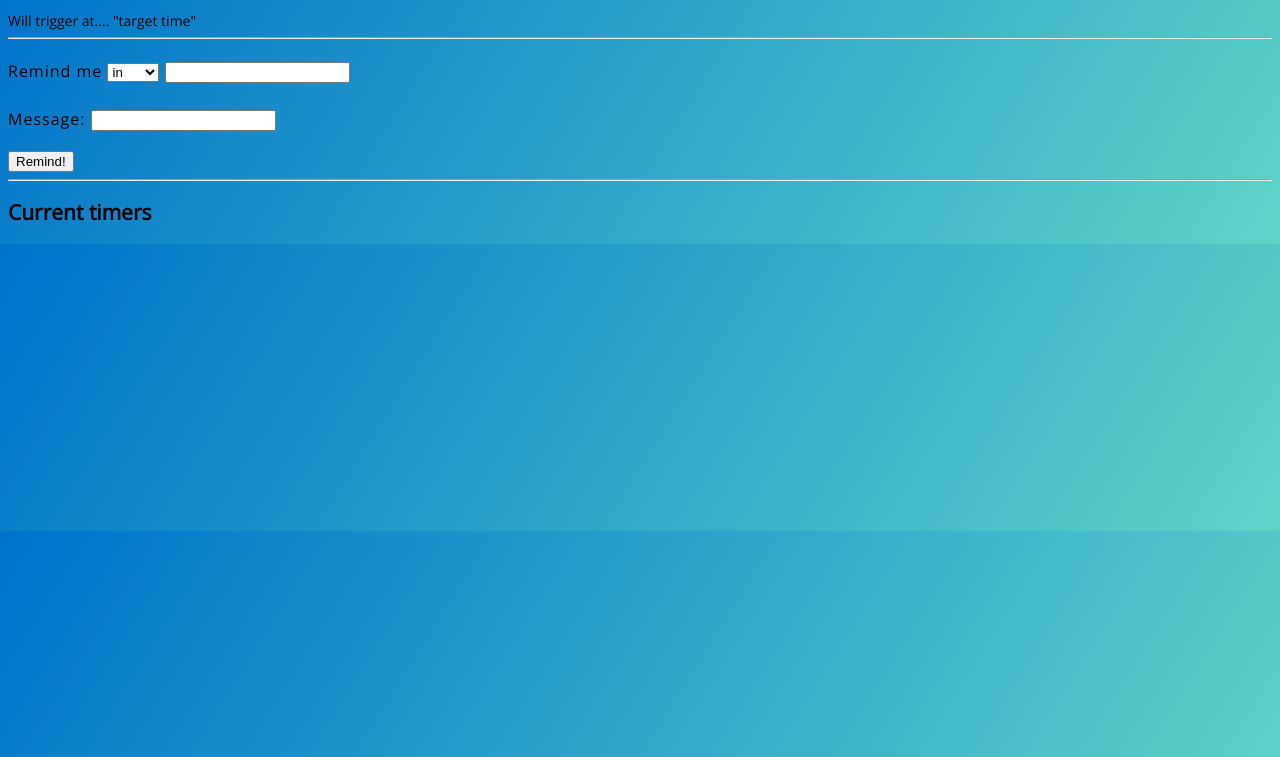
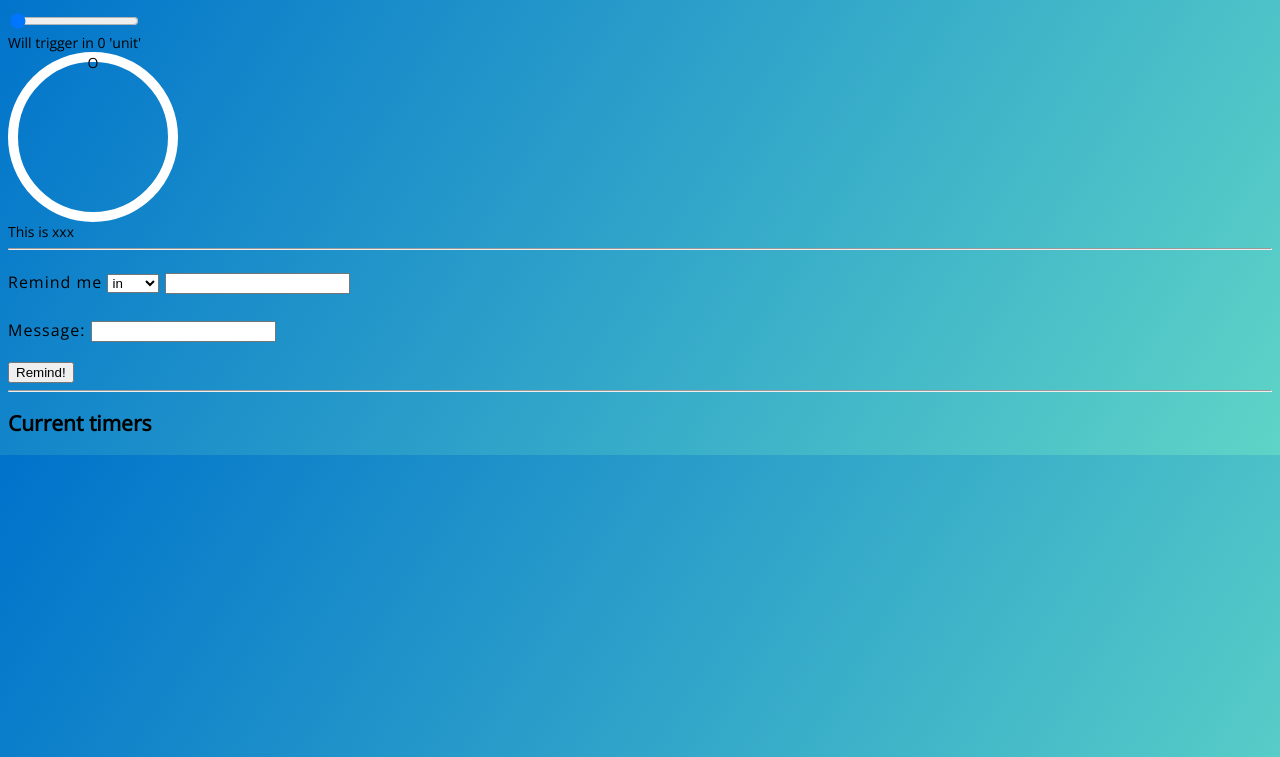
Before and after one commit to Chevron9/rembud, a website with bundled scripts: page index.html in a window 1280 px wide. Shown: the part 43-800 px from the top of the page. Built offline with nearby package versions, Linux system fonts and the light colour scheme.

Commit message:
added rough outline of circle slider

```diff
--- a/index.html
+++ b/index.html
@@ -16,9 +16,25 @@
   <body>
     <h1>REMBUD</h1>
     <div class="radial_input">
-      <div class="radial_controller"></div>
+      <div class="radial_controller">
+        <div class="slidecontainer">
+          <input type="range" min="1" max="9999999" value="1" class="slider" id="myRange" oninput="myRange_val.value = this.value">
+        </div>
+      </div>
     </div>
-    Will trigger at.... "target time"
+    Will trigger in <output id="myRange_val">0</output> 'unit'
+
+    <div class="fastinput">
+      <div class="radial_controller">
+        <div class="circle" id="circle_base">
+        <!-- could do a lot of border divs and handle input via the control button (can you calc num rot?) -->
+        <div class="radial_control">
+          <div class="radial_handle">O</div>
+        </div>
+        </div>
+      </div>
+    </div>
+    This is <span id="radial_output">xxx</span>
     <hr class="solid">
     <p>Remind me
       <select name="timer_mode" id="timer_mode">
--- a/scripts/main.js
+++ b/scripts/main.js
@@ -1,15 +1,20 @@
 "use strict";
 import { msToTime, convert_to_ms } from "./modules/dateutils.mjs";
 import {Timer} from "./modules/timer.mjs";
+import { updatepos, register_interaction } from "./radial_input.js";
 
 // UI elements
 const remindButton = document.getElementById('remindbtn');
 const duration = document.getElementById("remind_input");
 const message_field = document.getElementById("message_field");
 const reminder_mode = document.getElementById("timer_mode");
-const UItimer_list = document.getElementById("timerlist")
+const UItimer_list = document.getElementById("timerlist");
+
+const radial_base = document.getElementById("circle_base");
+const radial_output = document.getElementById("radial_output");
 
 //dynamic UI
+
 
 //---
 
@@ -19,6 +24,11 @@ var Clock_beat;
 
 //script start
 start_clock()
+
+
+//Events
+radial_base.addEventListener("pointerdown", register_interaction);
+
 
 //Worker wrapper
 function start_clock() {
--- /dev/null
+++ b/scripts/radial_input.js
@@ -0,0 +1,24 @@
+
+function register_interaction(event) {
+    event.currentTarget.addEventListener("pointermove", updatepos);
+
+    event.currentTarget.addEventListener("pointerup", remove_ev)
+}
+
+
+function updatepos(event) {
+    let x;
+    let y;
+
+    x = event.offsetX;
+    y = event.offsetY;
+    radial_output.textContent = `pos ${x} and ${y}`
+
+}
+
+function remove_ev(e) {
+    e.currentTarget.removeEventListener("pointermove", updatepos);
+}
+
+
+export {updatepos, register_interaction};
--- a/styles/style.css
+++ b/styles/style.css
@@ -16,3 +16,27 @@ p, li {
   line-height: 2;
   letter-spacing: 1px;
 }
+
+.radial_handle {
+  cursor: pointer;
+  top: 0%;
+  left: 50%;
+  transform: translate(-50%,-50%);
+  text-align: center;
+  position: absolute;
+  padding: 0;
+
+}
+
+.radial_control {
+	position: relative;
+	width: 100%;
+	height: 100%;
+}
+
+.circle {
+  border: 10px solid #ffffff;
+  border-radius: 50%;
+  width: 150px;
+  height: 150px;
+}
```
